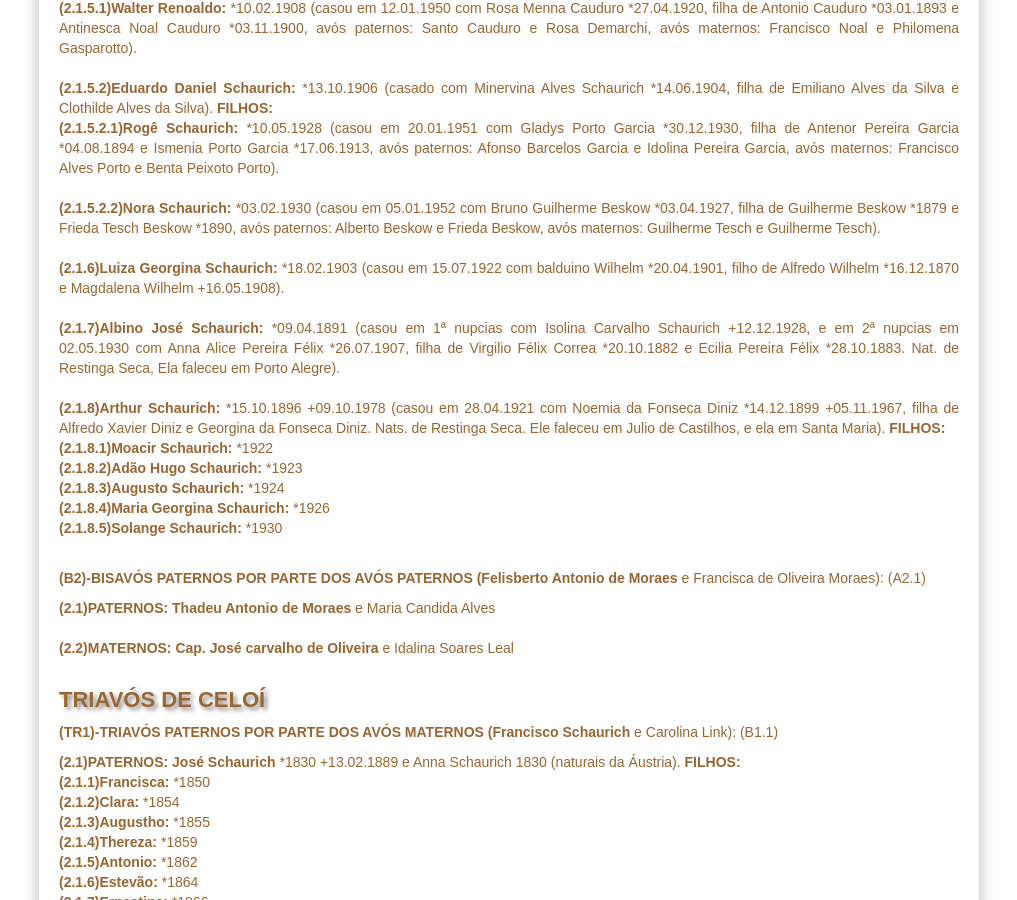
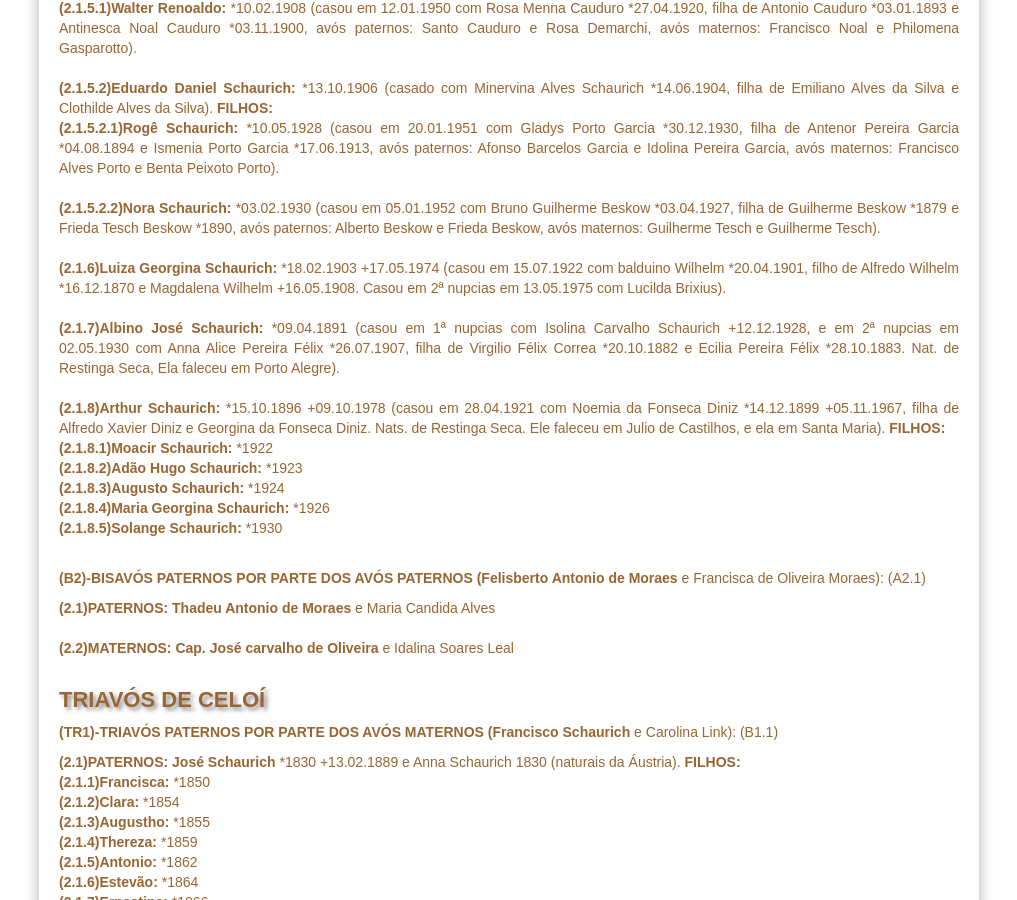
Before and after one commit to claudiovargas1955/claudiovargas1955.github.io, a Jekyll site: the page built from _pages/familia-schaurich.html, in a window 1280 px wide and 900 px high, scrolled down 2129 px. Shown: the whole window, without its empty margins (131-1148 px from the left). Built offline with Jekyll 4.4.1, drawn with Linux system fonts in a browser that asks for light colours; some web fonts are replaced.

Commit message:
Update familia-schaurich.html

```diff
--- a/_pages/familia-schaurich.html
+++ b/_pages/familia-schaurich.html
@@ -264,8 +264,8 @@ Ortiz  avós maternos: José da Silva Moura e Francisca Vargas de Moura RC-83).
                Guilherme Beskow *1879 e Frieda Tesch Beskow *1890, avós paternos: Alberto Beskow e Frieda Beskow, avós maternos:
                Guilherme Tesch e Guilherme Tesch). <br><br>
 
-            <b>(2.1.6)Luiza Georgina Schaurich: </b>*18.02.1903 (casou em 15.07.1922 com balduino Wilhelm *20.04.1901, filho de Alfredo
-            Wilhelm *16.12.1870 e Magdalena Wilhelm +16.05.1908). <br><br>
+            <b>(2.1.6)Luiza Georgina Schaurich: </b>*18.02.1903 +17.05.1974 (casou em 15.07.1922 com balduino Wilhelm *20.04.1901, filho
+            de Alfredo Wilhelm *16.12.1870 e Magdalena Wilhelm +16.05.1908. Casou em 2ª nupcias em 13.05.1975 com Lucilda Brixius).<br><br>
 
             <b>(2.1.7)Albino José Schaurich: </b>*09.04.1891 (casou em 1ª nupcias com Isolina Carvalho Schaurich +12.12.1928, e em 2ª
             nupcias em 02.05.1930 com Anna Alice Pereira Félix *26.07.1907, filha de Virgilio Félix Correa *20.10.1882 e Ecilia
```
